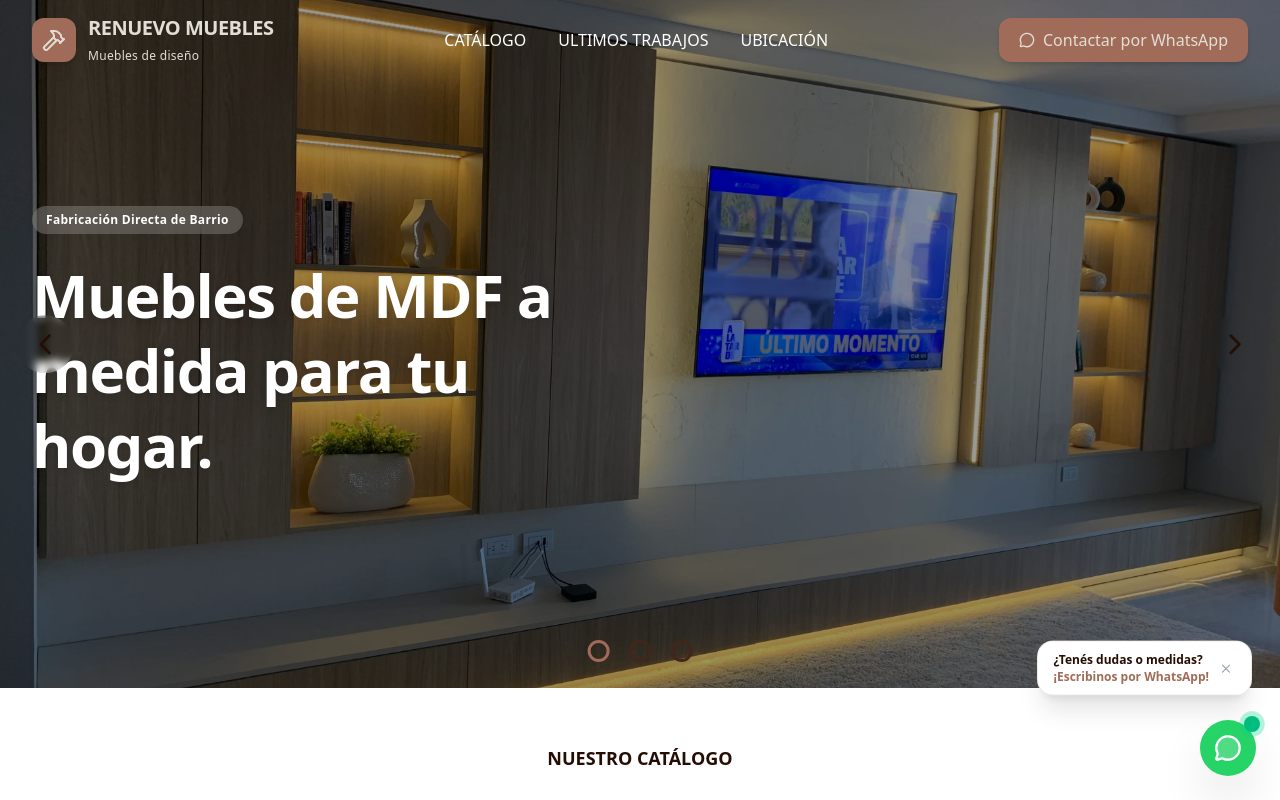
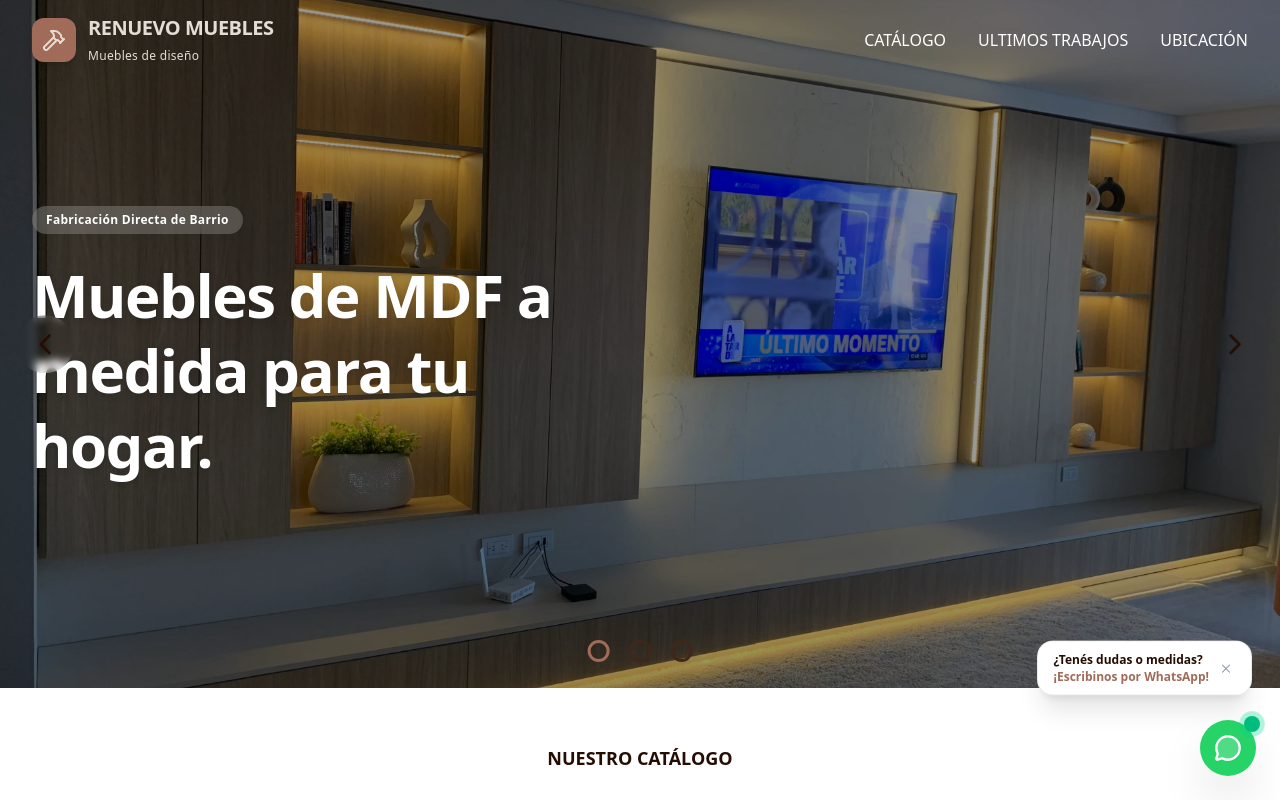
Before and after one commit to fernandezale/RM-Landing-Typescript, a React (Vite) app: page / in a window 1280 px wide. Shown: the top 800 px of the page. Built offline with nearby package versions, Linux system fonts and the light colour scheme; grey boxes are pictures that could not be loaded.

Commit message:
modifico datos del local en el LocationApp

```diff
--- a/src/components/LocationApp.tsx
+++ b/src/components/LocationApp.tsx
@@ -41,10 +41,10 @@ const LocationApp: React.FC<LocationAppProps> = ({ whatsappNumber }) => {
               <div>
                 <h3 className="text-lg font-bold text-brand-dark">Dirección del Taller</h3>
                 <p className="text-sm text-brand-dark/80 mt-1">
-                  Córdoba Capital, Argentina.
+                  Asturias 2871, Córdoba Capital, Argentina.
                 </p>
                 <p className="text-xs text-brand-muted mt-1">
-                  Atención en taller con cita previa para garantizar asesoramiento individualizado.
+                  Asesoramiento individualizado en el taller.
                 </p>
               </div>
             </div>
@@ -57,10 +57,10 @@ const LocationApp: React.FC<LocationAppProps> = ({ whatsappNumber }) => {
               <div>
                 <h3 className="text-lg font-bold text-brand-dark">Horarios de Atención</h3>
                 <p className="text-sm text-brand-dark/80 mt-1">
-                  <span className="font-semibold">Lunes a Viernes:</span> 08:00 a 18:00 hs
+                  <span className="font-semibold">Lunes a Viernes:</span> 09:00 a 17:00 hs
                 </p>
                 <p className="text-sm text-brand-dark/80">
-                  <span className="font-semibold">Sábados:</span> 09:00 a 13:00 hs
+                  <span className="font-semibold">Sábados:</span> 09:00 a 12:00 hs
                 </p>
               </div>
             </div>
@@ -73,10 +73,10 @@ const LocationApp: React.FC<LocationAppProps> = ({ whatsappNumber }) => {
               <div>
                 <h3 className="text-lg font-bold text-brand-dark">Zonas de Envíos y Armado</h3>
                 <p className="text-sm text-brand-dark/80 mt-1">
-                  Córdoba Capital, Gran Córdoba, Villa Carlos Paz y zonas aledañas.
+                 Instalación solo para Córdoba Capital y zonas aledañas. Envios todo el país.
                 </p>
                 <p className="text-xs text-brand-muted mt-1">
-                  Flete propio y equipo de montaje en domicilio disponible.
+                  Disponemos de flete propio y equipo de montaje par Córdoba.
                 </p>
               </div>
             </div>
@@ -89,7 +89,7 @@ const LocationApp: React.FC<LocationAppProps> = ({ whatsappNumber }) => {
               className="w-full inline-flex items-center justify-center space-x-2 bg-brand-brown hover:bg-brand-dark text-white font-bold py-3.5 px-6 rounded-xl transition-colors shadow-md text-center"
             >
               <CalendarCheck className="w-5 h-5 text-brand-accent" />
-              <span>Coordinar Visita por WhatsApp</span>
+              <span>Consultanos por WhatsApp</span>
             </a>
 
           </div>
@@ -98,7 +98,7 @@ const LocationApp: React.FC<LocationAppProps> = ({ whatsappNumber }) => {
           <div className="lg:col-span-7 min-h-[350px] sm:min-h-[420px] rounded-2xl overflow-hidden shadow-md border border-brand-light relative bg-gray-100">
             <iframe
               title="Mapa Ubicación Taller Córdoba"
-              src="https://www.google.com/maps/embed?pb=!1m18!1m12!1m3!1d108985.34237190013!2d-64.2589578!3d-31.4166299!2m3!1f0!2f0!3f0!3m2!1i1024!2i768!4f13.1!3m3!1m2!1s0x9432985f478f5b69%3A0xb0a24f9a5366b092!2sC%C3%B3rdoba%2C%20Argentina!5e0!3m2!1ses!2sar!4v1700000000000!5m2!1ses!2sar"
+              src="https://www.google.com/maps/embed?pb=!1m18!1m12!1m3!1d3404.2330966571203!2d-64.15145552478664!3d-31.435249197162758!2m3!1f0!2f0!3f0!3m2!1i1024!2i768!4f13.1!3m3!1m2!1s0x9432a2cd392794cb%3A0x9ae68f4707cf665e!2sAsturias%202871%2C%20X5000%20C%C3%B3rdoba!5e0!3m2!1ses-419!2sar!4v1789497790675!5m2!1ses-419!2sar"
               width="100%"
               height="100%"
               style={{ border: 0, minHeight: '100%' }}
--- a/src/components/Navbar.tsx
+++ b/src/components/Navbar.tsx
@@ -32,18 +32,6 @@ const Navbar = ({ whatsappNumber }: NavbarProps) => {
             <a href="#ubicacion" className="hover:text-brand-accent transition-colors">UBICACIÓN</a>
           </nav>
 
-          <div className="hidden md:flex items-center">
-            <a
-              href={whatsappUrl}
-              target="_blank"
-              rel="noopener noreferrer"
-              className="inline-flex items-center space-x-2 bg-brand-accent hover:bg-[#885442] text-brand-light px-5 py-2.5 rounded-xl font-medium transition-all shadow-md"
-            >
-              <MessageCircle className="w-4 h-4" />
-              <span>Contactar por WhatsApp</span>
-            </a>
-          </div>
-
           <div className="md:hidden">
             <button
               onClick={() => setMobileMenuOpen(!mobileMenuOpen)}
@@ -60,15 +48,6 @@ const Navbar = ({ whatsappNumber }: NavbarProps) => {
           <a href="#catalogo" onClick={() => setMobileMenuOpen(false)} className="block px-3 py-2 text-base font-medium hover:text-brand-accent">Catálogo</a>
           <a href="#ultimos-trabajos" onClick={() => setMobileMenuOpen(false)} className="block px-3 py-2 text-base font-medium hover:text-brand-accent">Ultimos Trabajos</a>
           <a href="#ubicacion" onClick={() => setMobileMenuOpen(false)} className="block px-3 py-2 text-base font-medium hover:text-brand-accent">Ubicación</a>
-          <a
-            href={whatsappUrl}
-            target="_blank"
-            rel="noopener noreferrer"
-            className="w-full flex items-center justify-center space-x-2 bg-brand-accent text-brand-light px-4 py-3 rounded-xl font-semibold shadow"
-          >
-            <MessageCircle className="w-5 h-5" />
-            <span>Contactar por WhatsApp</span>
-          </a>
         </div>
       )}
     </header>
```
